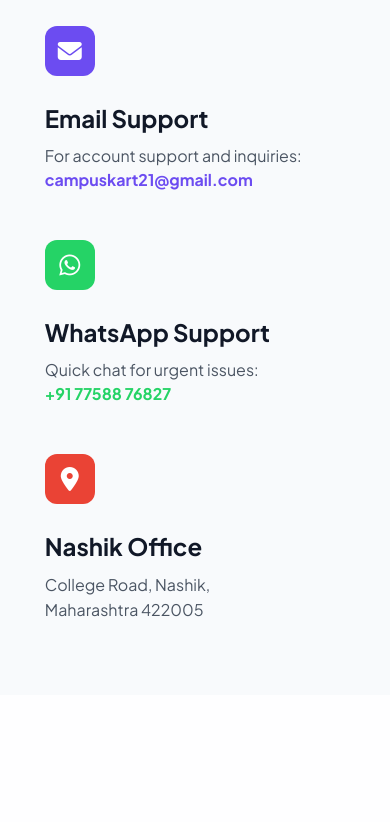
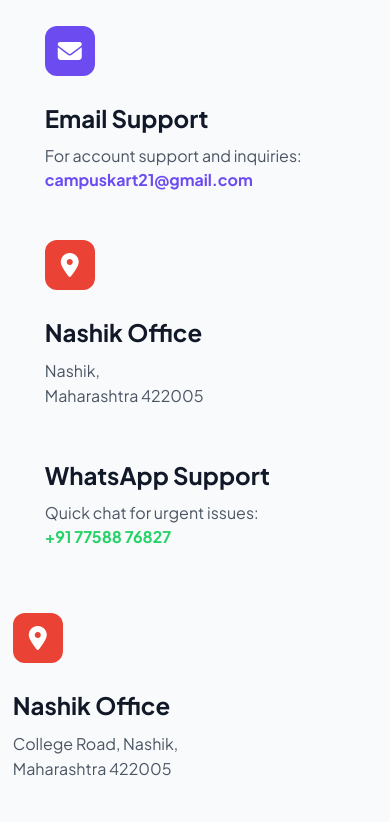
Before and after one commit to Omahire21/CampusKartnsk, a Flask app: page /contact in a window 390 px wide. Shown: the part 952-1774 px from the top of the page. Before the commit the page ends 1569 px from the top, so only its background shows below. Run offline with Flask 3, Linux system fonts and the light colour scheme.

Commit message:
fix: mobile profile layout improvements and contact address
- Hide back button on mobile for profile and public profile pages
- Add cover photo support for public profile (falls back to gradient on error)
- Add error handling for profile pictures (fallback to initials)
- Remove College Road from contact page address
- Reduced public profile banner height on mobile

```diff
--- a/templates/base.html
+++ b/templates/base.html
@@ -5,7 +5,7 @@
     <meta charset="UTF-8">
     <meta name="viewport" content="width=device-width, initial-scale=1.0">
     <title>CampusKart – College Marketplace</title>
-    <link rel="stylesheet" href="{{ url_for('static', filename='css/style.css') }}?v=12.4">
+    <link rel="stylesheet" href="{{ url_for('static', filename='css/style.css') }}?v=12.5">
     <link rel="stylesheet" href="https://cdnjs.cloudflare.com/ajax/libs/font-awesome/6.5.0/css/all.min.css" crossorigin="anonymous" referrerpolicy="no-referrer">
 
     <!-- Instant Navigation & Transitions -->
--- a/templates/contact.html
+++ b/templates/contact.html
@@ -51,11 +51,14 @@
                     style="color: var(--primary); font-weight: 700; text-decoration: none;">campuskart21@gmail.com</a>
             </div>
 
-            <div style="margin-bottom: 3rem;">
+<div style="margin-bottom: 3rem;">
                 <div
-                    style="width: 50px; height: 50px; background: #25d366; border-radius: 12px; display: flex; align-items: center; justify-content: center; color: white; margin-bottom: 1.5rem; font-size: 1.5rem;">
-                    <i class="fab fa-whatsapp"></i>
+                    style="width: 50px; height: 50px; background: #ea4335; border-radius: 12px; display: flex; align-items: center; justify-content: center; color: white; margin-bottom: 1.5rem; font-size: 1.5rem;">
+                    <i class="fas fa-map-marker-alt"></i>
                 </div>
+                <h3 style="font-size: 1.5rem; margin-bottom: 0.5rem; color: var(--text-main);">Nashik Office</h3>
+                <p style="color: var(--text-muted); line-height: 1.6;">Nashik,<br> Maharashtra 422005</p>
+            </div>
                 <h3 style="font-size: 1.5rem; margin-bottom: 0.5rem; color: var(--text-main);">WhatsApp Support</h3>
                 <p style="color: var(--text-muted);">Quick chat for urgent issues:</p>
                 <a href="https://wa.me/917758876827"
--- a/templates/profile.html
+++ b/templates/profile.html
@@ -438,7 +438,9 @@
         .profile-grid {
             grid-template-columns: 1fr;
         }
-
+        .profile-back-desktop {
+            display: none !important;
+        }
         .profile-header-card {
             flex-wrap: wrap;
         }
```
Also changed, not shown: templates/public_profile.html (+32 -9 lines).
